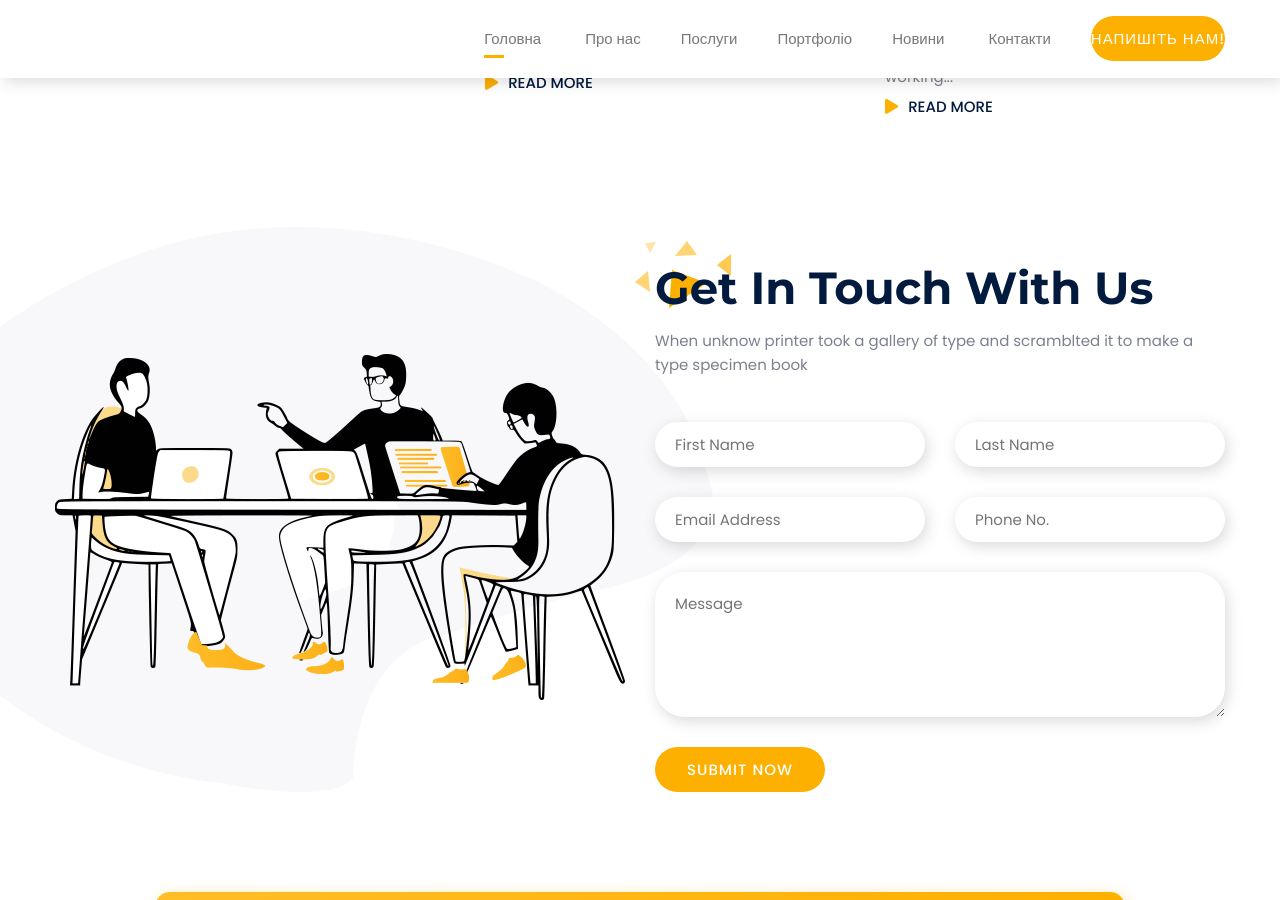
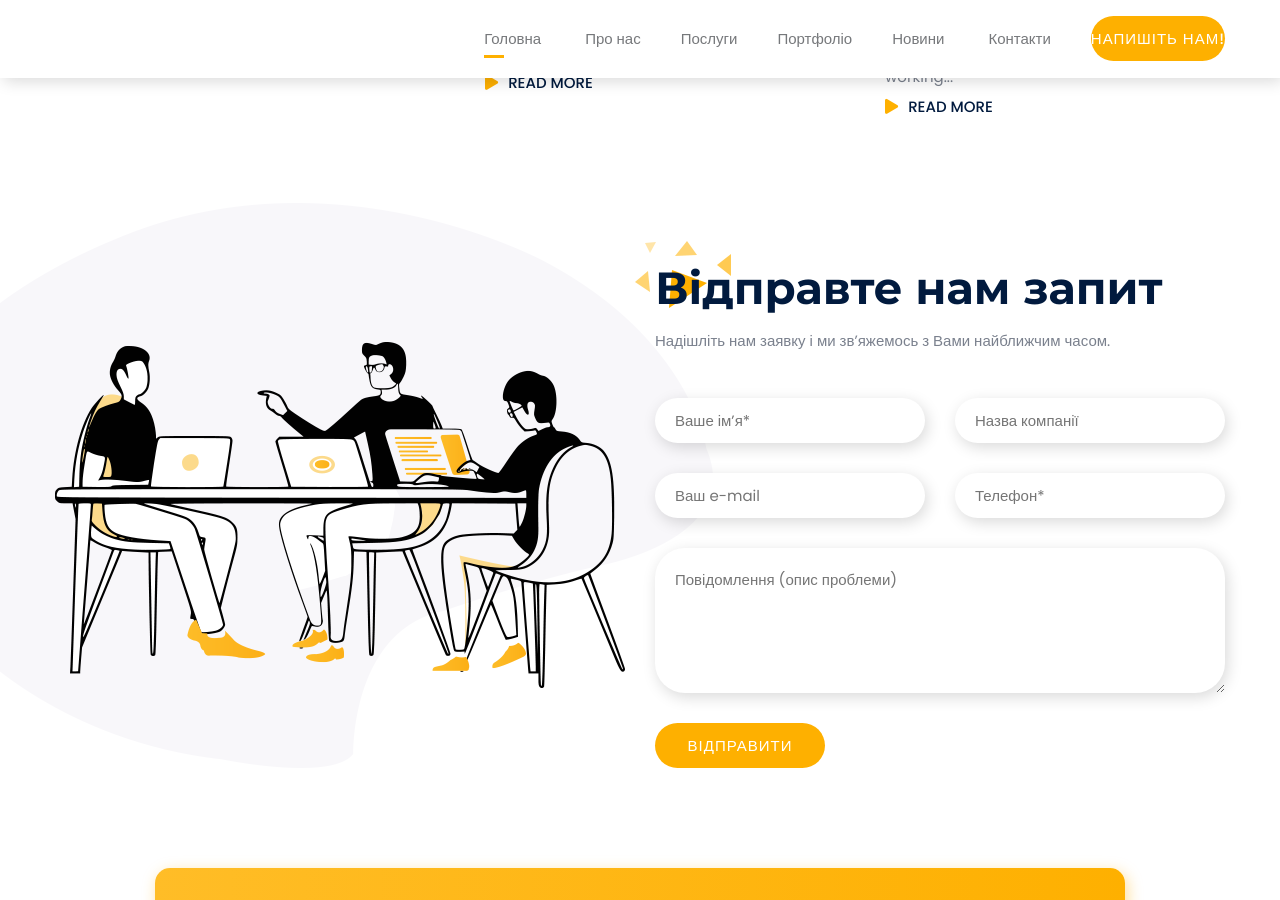
Before and after one commit to SDG-Business-Consulting/jekyll-site, a Jekyll site: the page built from index.html, in a window 1280 px wide and 900 px high, scrolled down 5958 px. Built offline with Jekyll 4.4.1, drawn with Linux system fonts in a browser that asks for light colours; comment, search, counter and statistics services are not loaded.

Commit message:
Update Contact Area: translate to UA

```diff
--- a/_includes/contact_area.html
+++ b/_includes/contact_area.html
@@ -9,40 +9,40 @@
 			</div>
 			<div class="col-lg-6">
 				<div class="section_title">
-					<h2>Get In Touch With Us</h2>
-					<p>When unknow printer took a gallery of type and scramblted it to make a type specimen book</p>
+					<h2>Відправте нам запит</h2>
+					<p>Надішліть нам заявку і ми зв’яжемось з Вами найближчим часом.</p>
 				</div>
 				<div class="contact_form">
 					<form method="post" action="https://formsubmit.io/send/rubel2585@gmail.com">
 						<div class="row">
 							<div class="col-lg-6">
 								<div class="form_group">
-									<input type="text" class="form_control" placeholder="First Name" name="name" required>
+									<input type="text" class="form_control" placeholder="Ваше ім’я*" name="name" required>
 								</div>
 							</div>
 							<div class="col-lg-6">
 								<div class="form_group">
-									<input type="text" class="form_control" placeholder="Last Name" name="name" required>
+									<input type="text" class="form_control" placeholder="Назва компанії" name="name">
 								</div>
 							</div>
 							<div class="col-lg-6">
 								<div class="form_group">
-									<input type="email" class="form_control" placeholder="Email Address" name="email" required>
+									<input type="email" class="form_control" placeholder="Ваш e-mail" name="email" required>
 								</div>
 							</div>
 							<div class="col-lg-6">
 								<div class="form_group">
-									<input type="text" class="form_control" placeholder="Phone No." name="phone" required>
+									<input type="text" class="form_control" placeholder="Телефон*" name="phone" required>
 								</div>
 							</div>
 							<div class="col-lg-12">
 								<div class="form_group">
-									<textarea class="form_control" placeholder="Message" name="message"></textarea>
+									<textarea class="form_control" placeholder="Повідомлення (опис проблеми)" name="message"></textarea>
 								</div>
 							</div>
 							<div class="col-lg-12">
 								<div class="button_box">
-									<button class="deneb_btn" type="submit">Submit Now</button>
+									<button class="deneb_btn" type="submit">Відправити</button>
 								</div>
 							</div>
 						</div>
```
